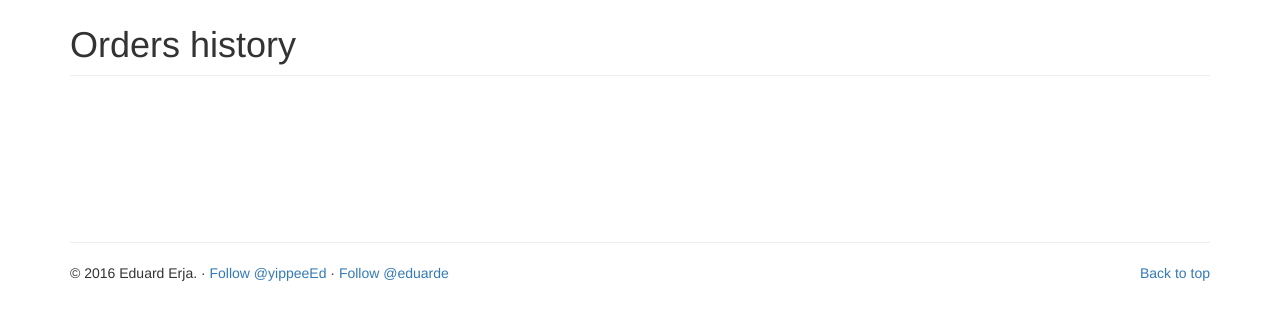
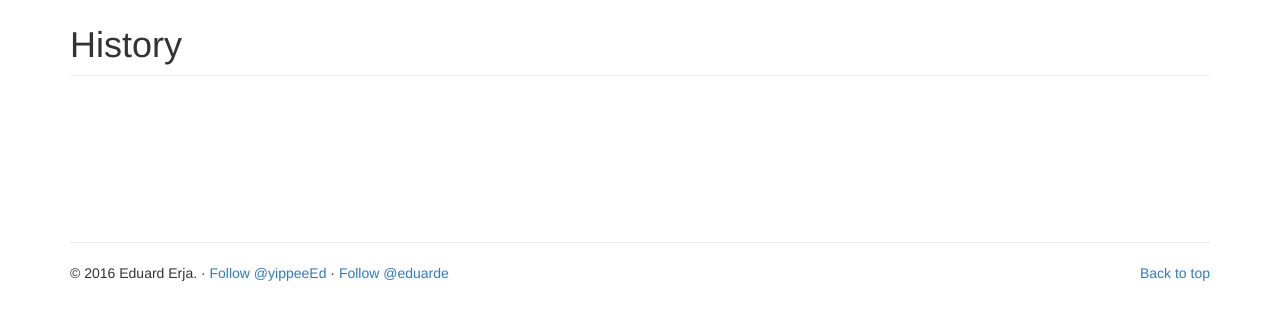
Before and after one commit to eduarde/OrderHelperApp, a Django app: page /history in a window 1280 px wide. Shown: the part 65-385 px from the top of the page. Run offline with Django 3.2, Linux system fonts and the light colour scheme; a user stored in the database is signed in; data comes from the database, SQL or seed files in the repository; some libraries are stand-ins or nearby versions.

Commit message:
Title changes

```diff
--- a/orderhelper/templates/orderhelper/history.html
+++ b/orderhelper/templates/orderhelper/history.html
@@ -2,7 +2,7 @@
 
 	{% block content %}
 	{% if user.is_authenticated %}
-	<h1 class="sub-header">Orders history</h1>
+	<h1 class="sub-header">History</h1>
 	<br /><br />
 
 {% block extra_js%}
--- a/orderhelper/templates/orderhelper/pending.html
+++ b/orderhelper/templates/orderhelper/pending.html
@@ -2,7 +2,7 @@
 
 	{% block content %}
 	{% if user.is_authenticated %}
-	<h1 class="sub-header">Pending orders</h1>
+	<h1 class="sub-header">Pending</h1>
 	<br /><br />
 
 {% block extra_js%}
```
